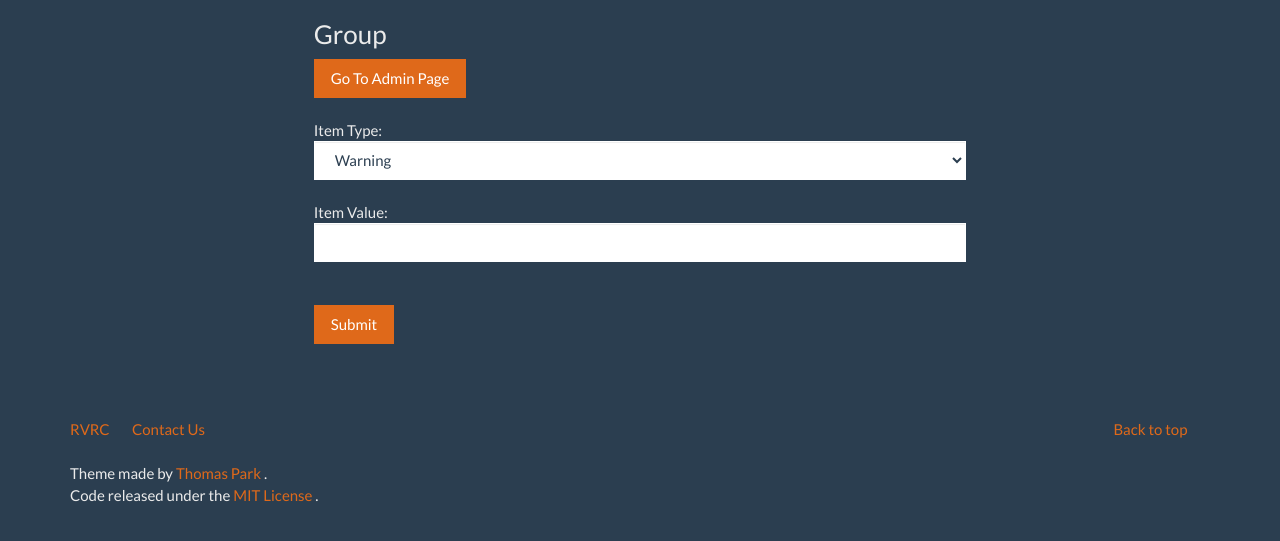
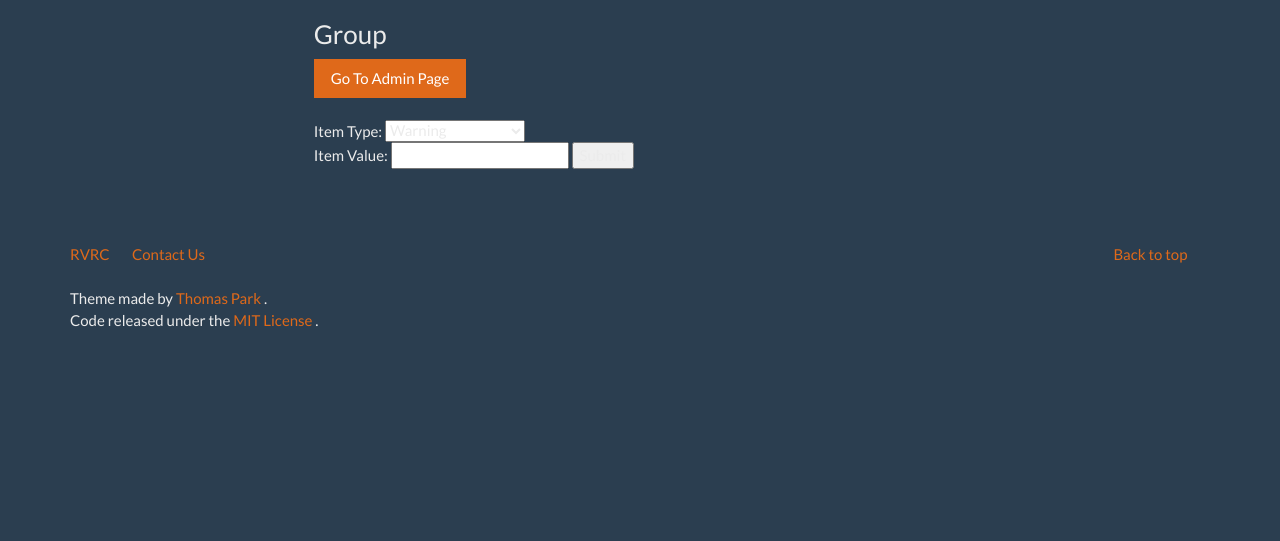
Before and after one commit to wenmogu/bookingSystemDraft, a Node server app: template views/adminAddThings.ejs in a window 1280 px wide. Shown: the part 115-656 px from the top of the page. Run offline with Node 20, Linux system fonts and the light colour scheme; the template is opened without the code that fills it, so the values that code supplies are empty; some libraries are stand-ins or nearby versions.

Commit message:
just now fixed in the wrong file, now moved the correct file

```diff
--- a/views/adminAddThings.ejs
+++ b/views/adminAddThings.ejs
@@ -44,22 +44,19 @@
 		<div class="row">
 			<div class="col-lg-7 col-center-block">
 			<h1>Hello, <%= profile.displayName %></h1>
-    	   <h3>Group <%= profile.groupid %></h3>
+    	<h3>Group <%= profile.groupid %></h3>
         <a class="btn btn-primary" href="/admin">Go To Admin Page</a>
-
-        <br> </br>
-
+    	<br> </br>
 
     	<form action='/manageAdminAddThings' method="post" class="form-horizontal">
     	Item Type:
-    	<select class="form-control" id="itemtype" name='itemtype' required>
+    	<select id="itemtype" name='itemtype' required>
 	        <option value="Warning"> Warning</option>
 	        <option value="User"> User NUSNETSID</option>
 	    </select>
 	    <br/>
-	   	Item Value: <input class="form-control" type="text" name="itemvalue" required>
-	   	<br> </br>
-	   	<a class="btn btn-primary" type="submit"> Submit </a>
+	   	Item Value: <input type="text" name="itemvalue" required>
+	   	<button type="submit"> Submit </button>
     	</form>
 			</div>
 		</div>
```
